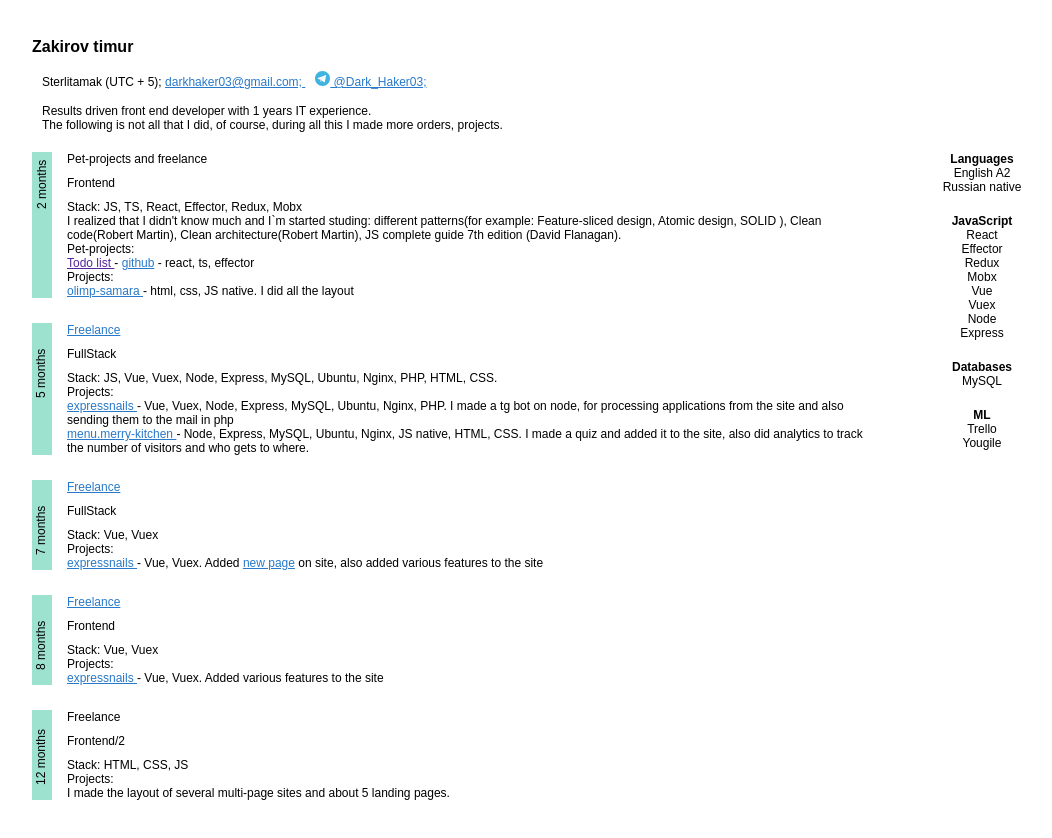
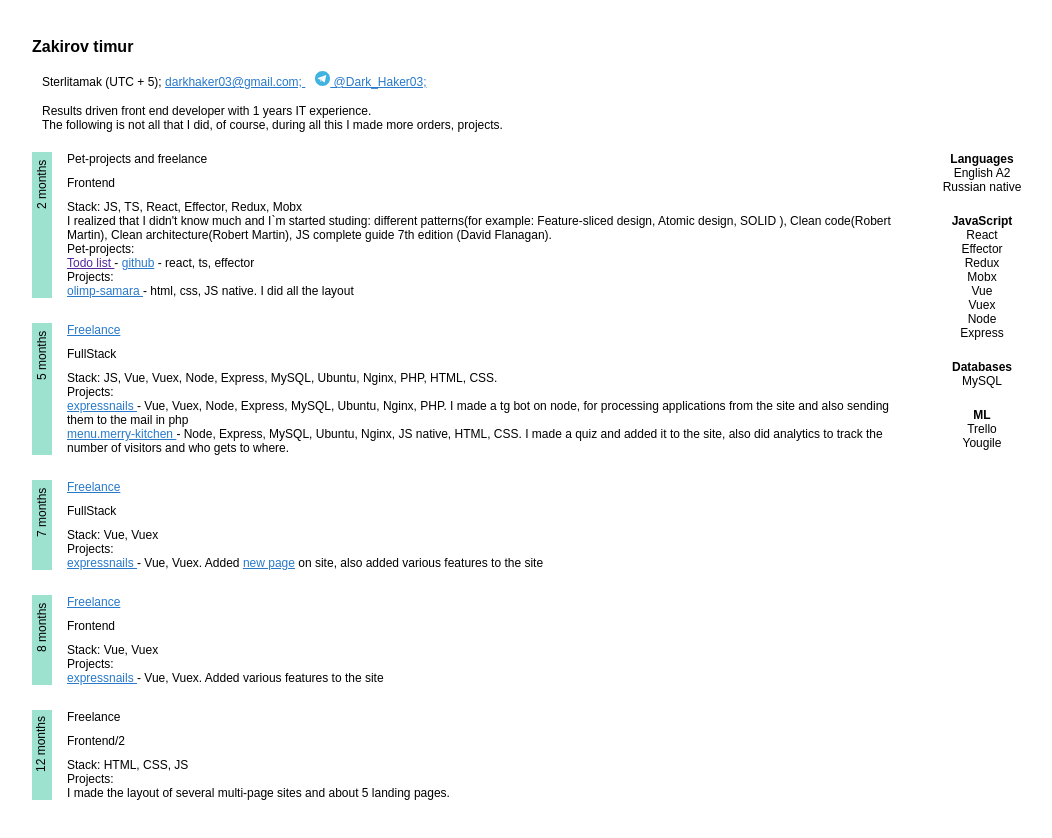
Before and after one commit to DarkHaker03/resume, a plain HTML site: page index.html in a window 1280 px wide. Shown: the whole page, without its empty margins (108-1160 px from the left). Drawn offline with Linux system fonts and the light colour scheme.

Commit message:
Update index.html

```diff
--- a/index.html
+++ b/index.html
@@ -34,7 +34,7 @@
 			</div>
 		</div>
 		<div style="display: flex;justify-content: space-between;">
-			<div style=" margin-right: 60px;">
+			<div style=" margin-right: 30px;">
 				<div class="jobs">
 					<div class="jobs-time">
 						<span>
@@ -80,7 +80,7 @@
 				</div>
 				<div class="jobs">
 					<div class="jobs-time">
-						<span style="transform: rotate(-90deg) translate(-23px, -36px);">
+						<span>
 							5 months
 						</span>
 					</div>
@@ -114,7 +114,7 @@
 				</div>
 				<div class="jobs">
 					<div class="jobs-time">
-						<span style="transform: rotate(-90deg) translate(-23px, -36px);">
+						<span>
 							7 months
 						</span>
 					</div>
@@ -142,7 +142,7 @@
 				</div>
 				<div class="jobs">
 					<div class="jobs-time">
-						<span style="transform: rotate(-90deg) translate(-23px, -36px);">
+						<span>
 							8 months
 						</span>
 					</div>
@@ -169,7 +169,7 @@
 				</div>
 				<div class="jobs">
 					<div class="jobs-time">
-						<span style="transform: rotate(-90deg) translate(-23px, -36px);">
+						<span style="transform: rotate(-90deg) translate(-10px, -36px);">
 							12 months
 						</span>
 					</div>
```
